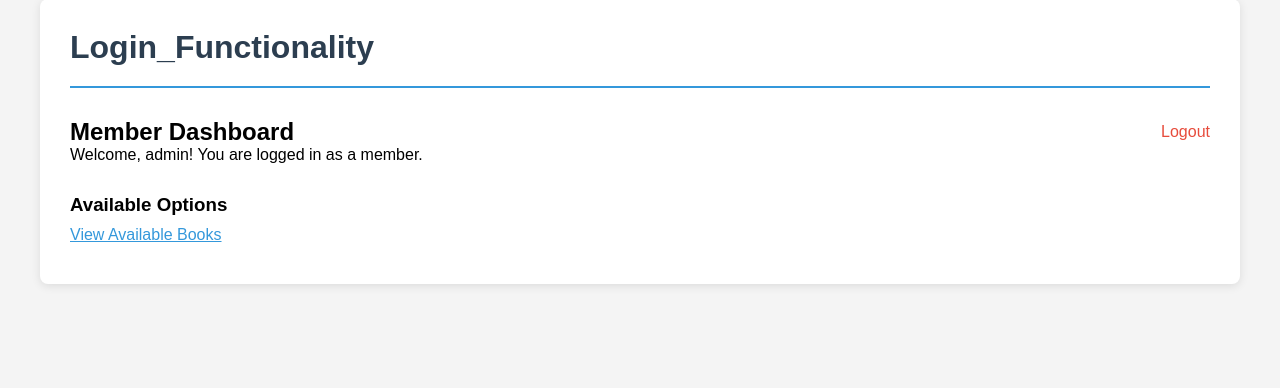
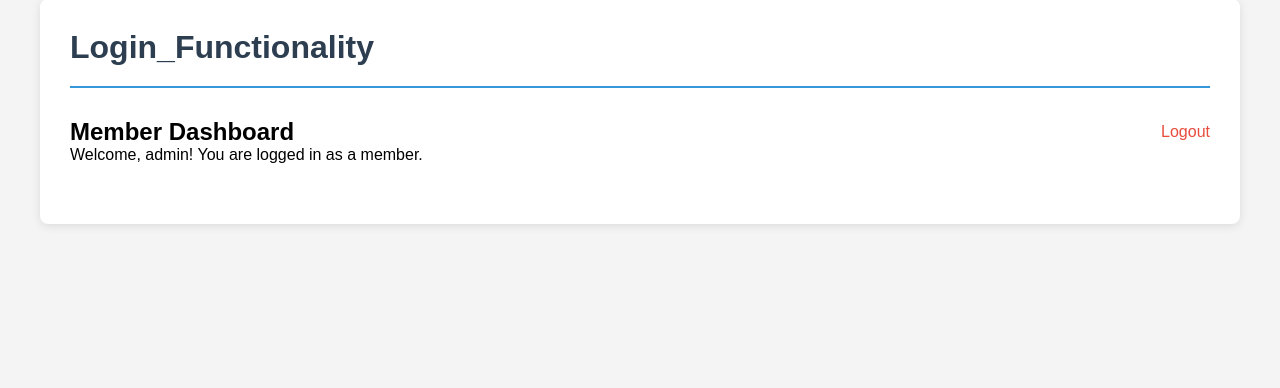
Before and after one commit to SaujanyaK0/Django_lab, a Django app: page /accounts/member/dashboard/ in a window 1280 px wide. Shown: the part 21-409 px from the top of the page. Run offline with Django 5.2, Linux system fonts and the light colour scheme; a user stored in the database is signed in.

Commit message:
longin_func

```diff
--- a/accounts/templates/accounts/member_dashboard.html
+++ b/accounts/templates/accounts/member_dashboard.html
@@ -7,10 +7,6 @@
 </div>
 <p>Welcome, {{ user.username }}! You are logged in as a member.</p>
 <div style="margin-top: 30px;">
-<h3>Available Options</h3>
-<ul style="list-style: none; padding: 0;">
-<li style="margin: 10px 0;">
-<a href="#" style="color: #3498db;">View Available Books</a>
 </li>
 </ul>
 </div>
```
Also changed, not shown: db.sqlite3.
